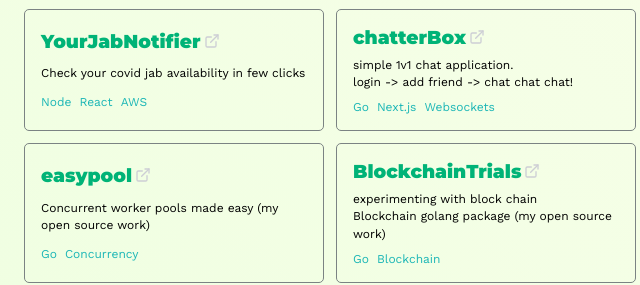
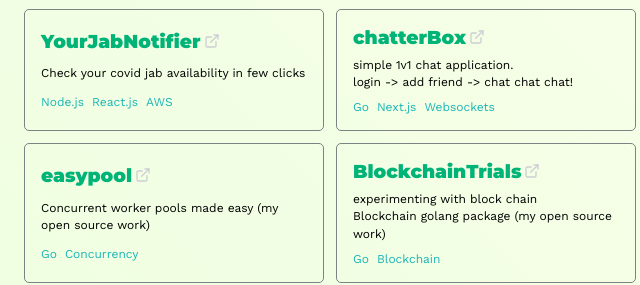
Before and after one commit to Bittu96/b2space, a plain HTML site: page index.html in a window 1280 px wide. Shown: the part 1107-1392 px from the top of the page, 310-950 px from the left. Drawn offline with nearby package versions, Linux system fonts and the light colour scheme; a script that the page names is missing.

Commit message:
ext added

```diff
--- a/index.html
+++ b/index.html
@@ -139,8 +139,8 @@
             Check your covid jab availability in few clicks
           </p>
           <div class="repository-language-used-container">
-            <span class="language-used">Node</span>
-            <span class="language-used">React</span>
+            <span class="language-used">Node.js</span>
+            <span class="language-used">React.js</span>
             <span class="language-used">AWS</span>
           </div>
         </div>
```
